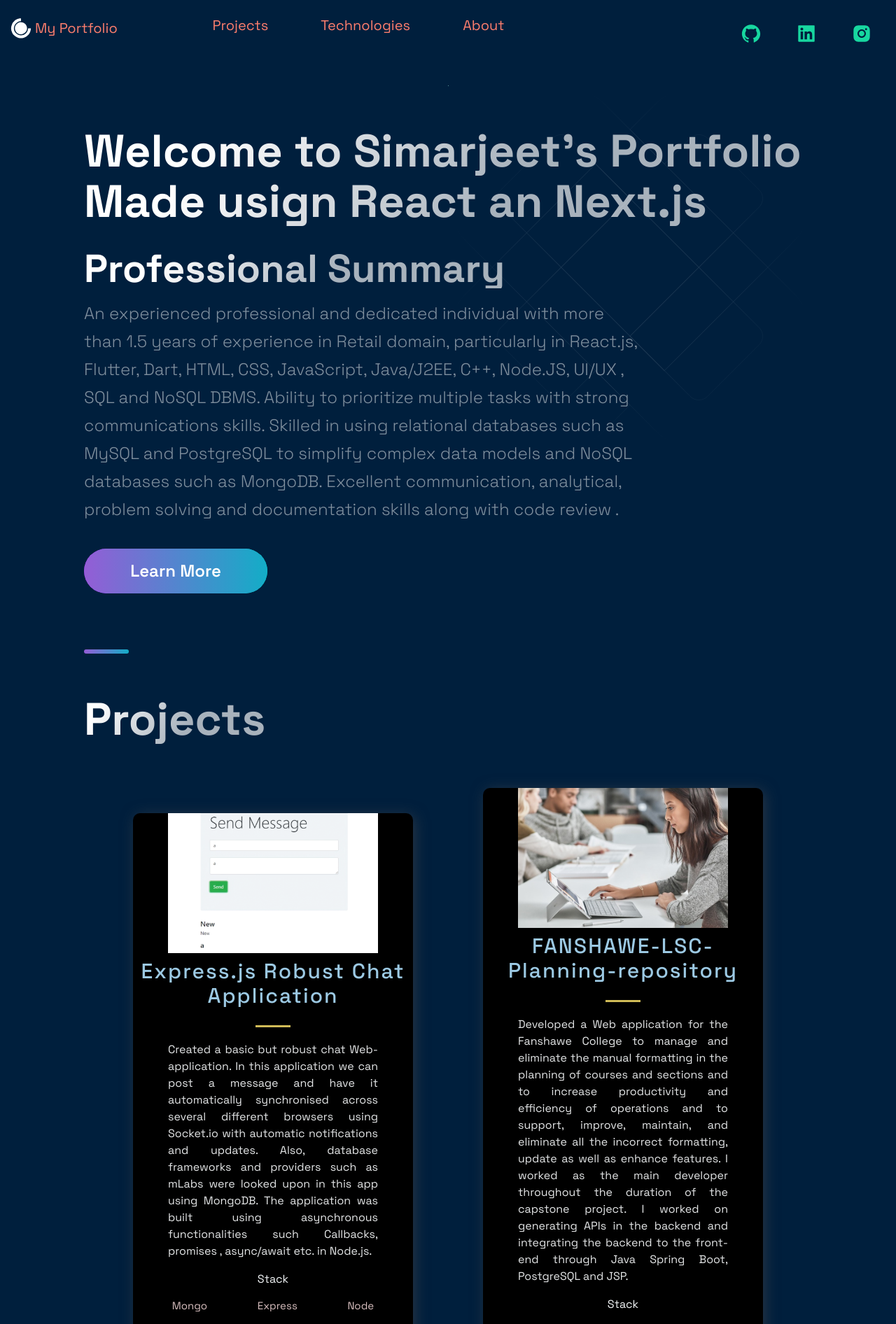
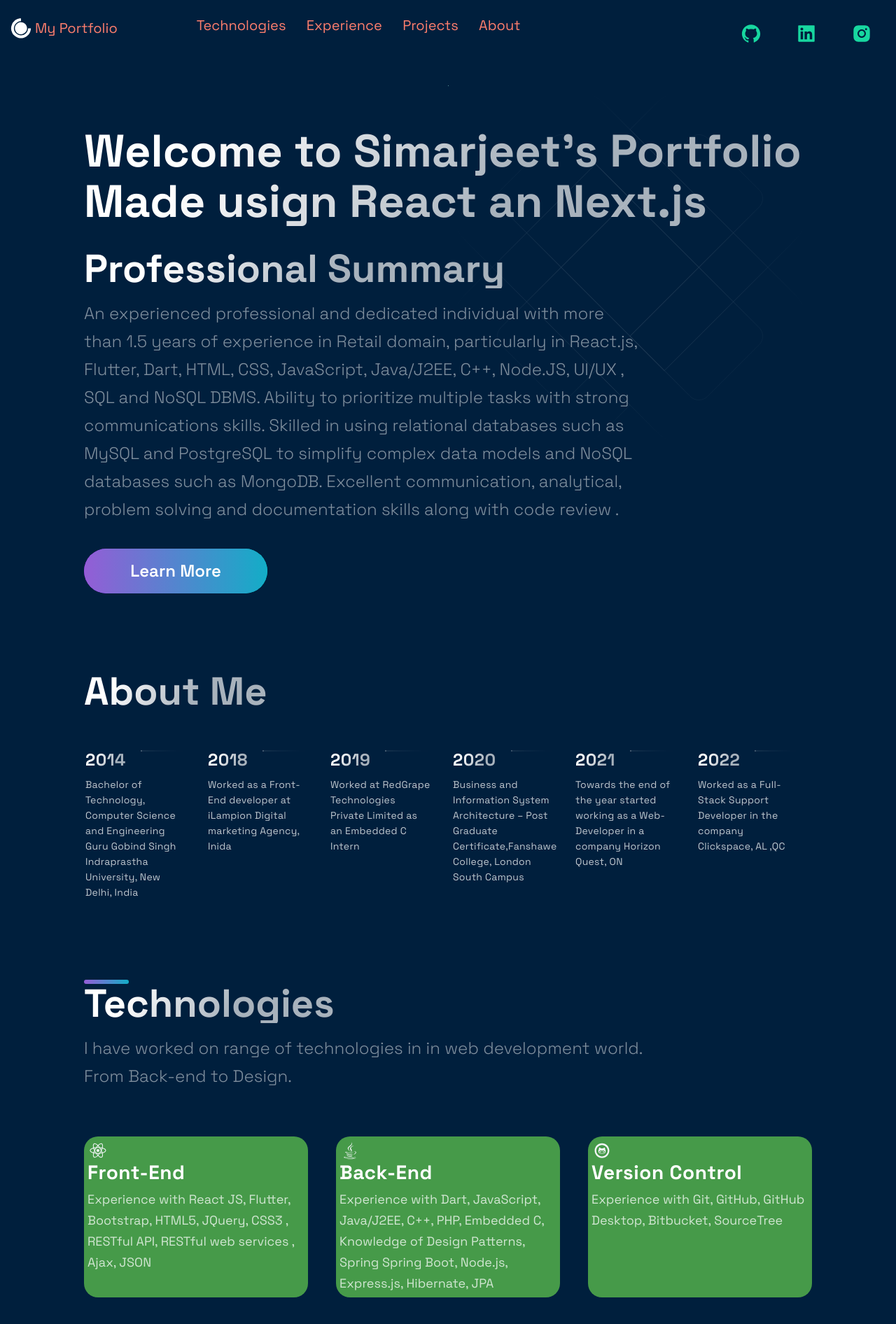
Before and after one commit to SimarjeeSinghJohar/LatesPortfolio, a Next.js app in the folder Portfolio/: page / in a window 1280 px wide. Shown: the top 1892 px of the page at 70% size. Built offline with nearby package versions, Linux system fonts and the light colour scheme.

Commit message:
added footer and cahnged the layout

```diff
--- a/Portfolio/src/components/Experience/Experience.js
+++ b/Portfolio/src/components/Experience/Experience.js
@@ -8,9 +8,6 @@ const Experience = () => (
     <SectionTitle>
       Experience
     </SectionTitle>
-    <SectionText>
-
-    </SectionText>
     <List>
 
       <ListItem>
--- a/Portfolio/src/components/Experience/ExperienceStyles.js
+++ b/Portfolio/src/components/Experience/ExperienceStyles.js
@@ -29,7 +29,7 @@ export const MainImage = styled.img`
 
 export const List = styled.ul`
   list-style-type: none;
-  display: grid;
+  display: ;
   grid-template-columns: repeat(3, 1fr);
   gap: 40px;
   margin: 3rem 0;
@@ -87,7 +87,6 @@ export const ListParagraph = styled.p`
   line-height: 30px;
   color: rgba(255, 255, 255, 0.75);
 
-
   @media ${props => props.theme.breakpoints.md}{
     font-size: 16px;
     line-height: 28px;
@@ -100,11 +99,12 @@ export const ListParagraph = styled.p`
 `
 
 export const ListItem = styled.li`
-  max-width: 320px;
   display: flex;
   flex-direction: column;
   background-color: #B67F50;
+  border-radius: 10px;
   padding: 5px;
+  margin:5px;
 
 @media ${props => props.theme.breakpoints.md}{
   max-width: 203px;
--- a/Portfolio/src/components/Footer/Footer.js
+++ b/Portfolio/src/components/Footer/Footer.js
@@ -6,9 +6,19 @@ import { CompanyContainer, FooterWrapper, LinkColumn, LinkItem, LinkList, LinkTi
 
 const Footer = () => {
   return (
-    <div>
-      Footer
-    </div>
+  <FooterWrapper>
+    <LinkList>
+    <LinkColumn>
+    <LinkTitle>Call</LinkTitle>
+    <LinkItem href="tel:437-771-7032">437-771-7032</LinkItem>
+    </LinkColumn>
+    <LinkColumn>
+    <LinkTitle>EMAIL</LinkTitle>
+    <LinkItem href="mailto:simar7965@gmail.com">simar7965@gmail.com</LinkItem>
+
+    </LinkColumn>
+    </LinkList>
+  </FooterWrapper>
   );
 };
 
--- a/Portfolio/src/components/Header/Header.js
+++ b/Portfolio/src/components/Header/Header.js
@@ -15,14 +15,19 @@ const Header = () =>  (
     </Link>
   </Div1>
   <Div2>
+  <li>
+    <Link href="#tech">
+      <NavLink>Technologies</NavLink>
+    </Link>
+    </li>
+    <li>
+    <Link href="#exp">
+      <NavLink>Experience</NavLink>
+    </Link>
+    </li>
     <li>
     <Link href="#projects">
       <NavLink>Projects</NavLink>
-    </Link>
-    </li>
-    <li>
-    <Link href="#tech">
-      <NavLink>Technologies</NavLink>
     </Link>
     </li>
     <li>
@@ -30,6 +35,7 @@ const Header = () =>  (
       <NavLink>About</NavLink>
     </Link>
     </li>
+
     </Div2>
     <Div3>
       <SocialIcons href='https://github.com/'>
--- a/Portfolio/src/components/Projects/Projects.js
+++ b/Portfolio/src/components/Projects/Projects.js
@@ -15,7 +15,6 @@ const Projects = () => (
   <Section nopadding id='projects'>
     <SectionDivider />
       <SectionTitle main>Projects</SectionTitle>
-      <GridContainer>
         {projects.map((project) => (
           <BlogCard key={project.id}>
             <Img  src={project.image} />
@@ -42,7 +41,6 @@ const Projects = () => (
           </BlogCard>
 
         ))}
-      </GridContainer>
   </Section>
 );
 
--- a/Portfolio/src/components/Projects/ProjectsStyles.js
+++ b/Portfolio/src/components/Projects/ProjectsStyles.js
@@ -1,10 +1,9 @@
 import styled from 'styled-components';
 
 export const Img = styled.img`
- max-width:100%;
-  max-height:100%;
-  width:300px;
-  height:200px;
+
+  width:400px;
+  height:300px;
 
   object-fit: cover;
   overflow: hidden;
@@ -26,12 +25,12 @@ row-gap: 3rem;
 
 `
 export const BlogCard = styled.div`
-  border-radius: 10px;
   box-shadow: 3px 3px 20px rgba(80, 78, 78, 0.5);
   text-align: center;
   background-color: black;
+  margin-top:10px;
 
-  width: 400px;
+  width: 100%;
   @media ${(props) => props.theme.breakpoints.sm} {
     width: 100%;
   }
--- a/Portfolio/src/components/Technologies/TechnologiesStyles.js
+++ b/Portfolio/src/components/Technologies/TechnologiesStyles.js
@@ -103,6 +103,7 @@ export const ListItem = styled.li`
   flex-direction: column;
   background-color: #469A49;
   padding: 5px;
+  border-radius: 20px;
 
 @media ${props => props.theme.breakpoints.md}{
   max-width: 203px;
--- a/Portfolio/src/components/TimeLine/TimeLine.js
+++ b/Portfolio/src/components/TimeLine/TimeLine.js
@@ -56,7 +56,7 @@ const Timeline = () => {
                index ={i}
                id ={`carousel_item-${i}`}
                active ={activeItem}
-               onClick= {(e) => handleClick(e, index)}
+               onClick= {(e) => handleClick(e, i)}
                >
                  <CarouselItemTitle>
                    {item.year}
--- a/Portfolio/src/components/TimeLine/TimeLineStyles.js
+++ b/Portfolio/src/components/TimeLine/TimeLineStyles.js
@@ -35,7 +35,7 @@ export const CarouselContainer = styled.ul`
 `
 export const CarouselMobileScrollNode = styled.div`
 
-    background-color: #0094C2;
+    background-color: #;
     width:165px;
     padding: 2px;
 
--- a/Portfolio/src/pages/index.js
+++ b/Portfolio/src/pages/index.js
@@ -15,11 +15,10 @@ const Home = () => {
         <Hero />
         <BgAnimation />
       </Section>
-      <Projects />
+      <Timeline />
       <Technologies />
       <Experience />
-      <Timeline />
-      <Acomplishments />
+      <Projects />
     </Layout>
   );
 };
```
